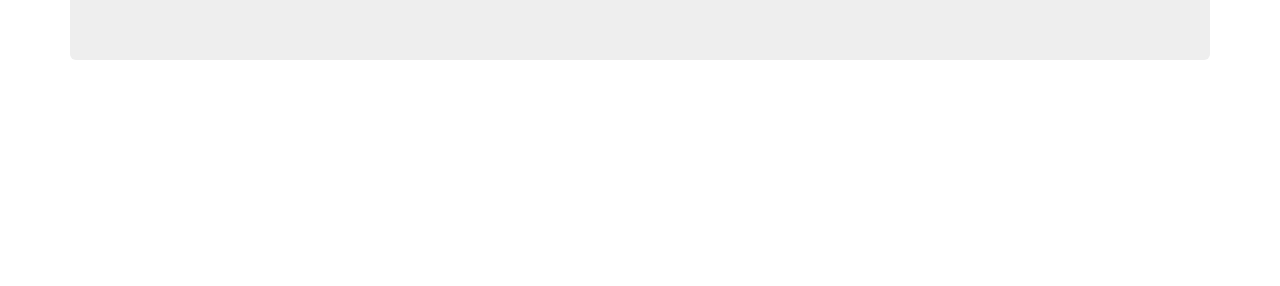
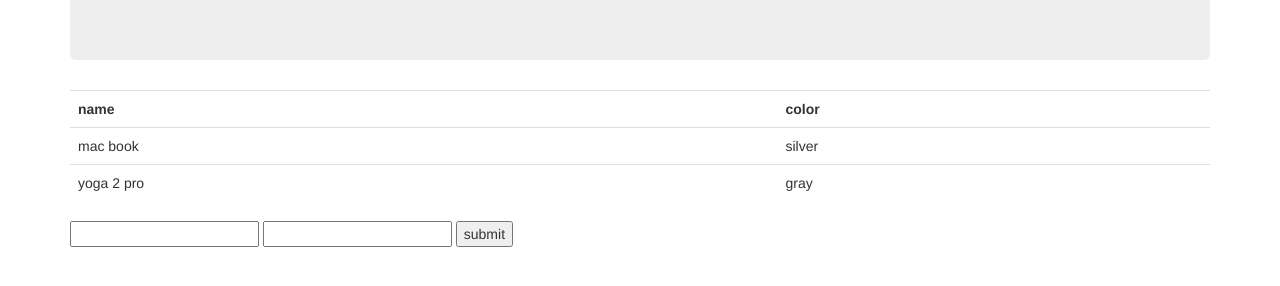
Before and after one commit to akhuang/nodejs, a plain HTML site: page base-angular/index.html in a window 1280 px wide. Shown: the part 210-496 px from the top of the page. Drawn offline with nearby package versions, Linux system fonts and the light colour scheme.

Commit message:
angular basic

```diff
--- a/base-angular/index.html
+++ b/base-angular/index.html
@@ -15,5 +15,20 @@
                 more unique by building on or modifying it.
             </p>
       </div>
+      <table class="table">
+          <tr>
+            <th>name</th>
+            <th>color</th>
+          </tr>
+          <tr ng-repeat="computer in main.computers">
+              <td>{{computer.name}}</td>
+              <td>{{computer.color}}</td>
+          </tr>
+      </table>
+      <form ng-submit="main.addComputer()">
+          <input type='text' ng-model='main.computerData.name' />
+          <input type='text' ng-model='main.computerData.color' />
+          <button type='submit'>submit</button>
+      </form>
     </body>
 </html>
--- a/base-angular/js/app.js
+++ b/base-angular/js/app.js
@@ -4,4 +4,20 @@
 
         vm.message = 'welcome to use angular.';
 
+        vm.computers = [
+            { name:"mac book", color: 'silver' },
+            { name:"yoga 2 pro", color: 'gray' }
+        ];
+
+        vm.computerData={};
+        vm.addComputer = function(){
+            vm.computers.push({
+                name:vm.computerData.name,
+                color:vm.computerData.color
+            });
+
+            vm.computerData = {};
+        };
+
+
     });
```
